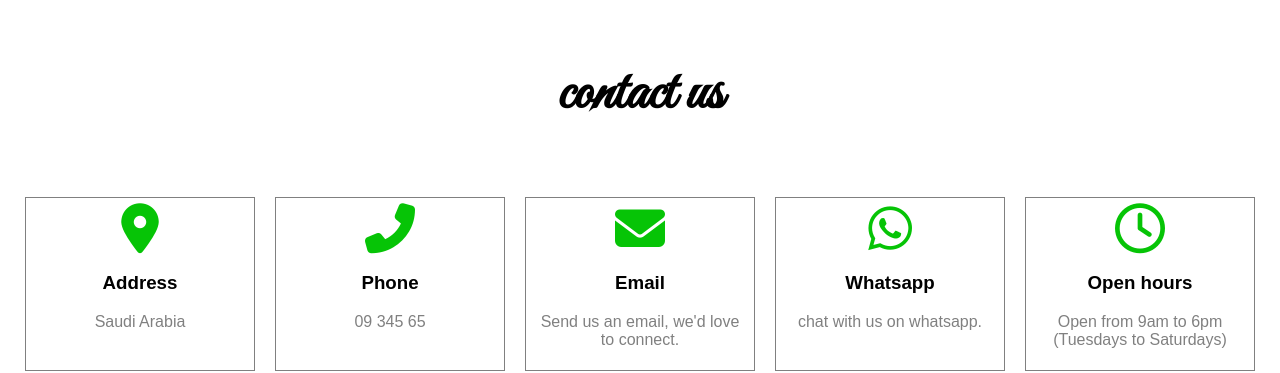
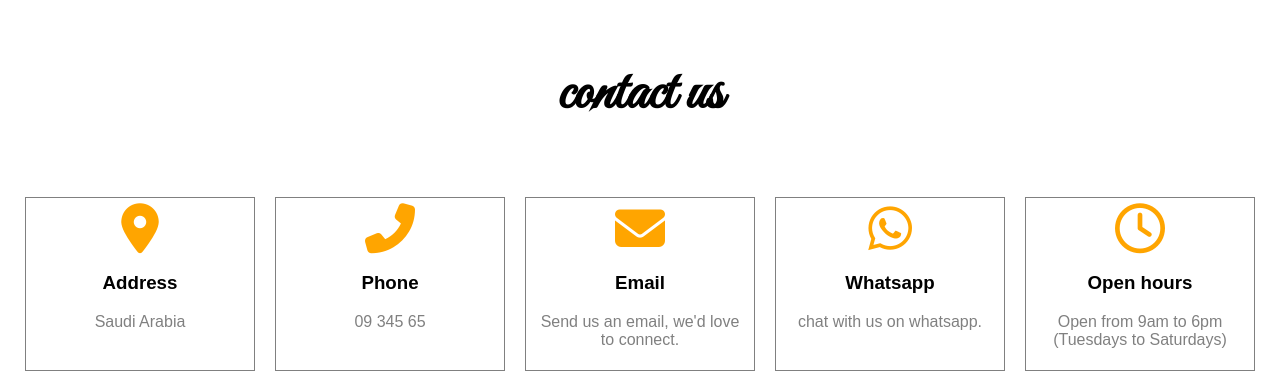
Before and after one commit to felabel/landing-page-test, a plain HTML site: page pages/test.html in a window 1280 px wide. Shown: the part 2262-2635 px from the top of the page. Drawn offline with Linux system fonts and the light colour scheme.

```diff
--- a/styles/tes.css
+++ b/styles/tes.css
@@ -15,7 +15,7 @@ body{position: relative;}
 }
 i{
     font-size: 50px;
-    color: #06c406;
+    color: var(--buttonColor);
 }
 /* .google-map{
     width: 80%;
```
